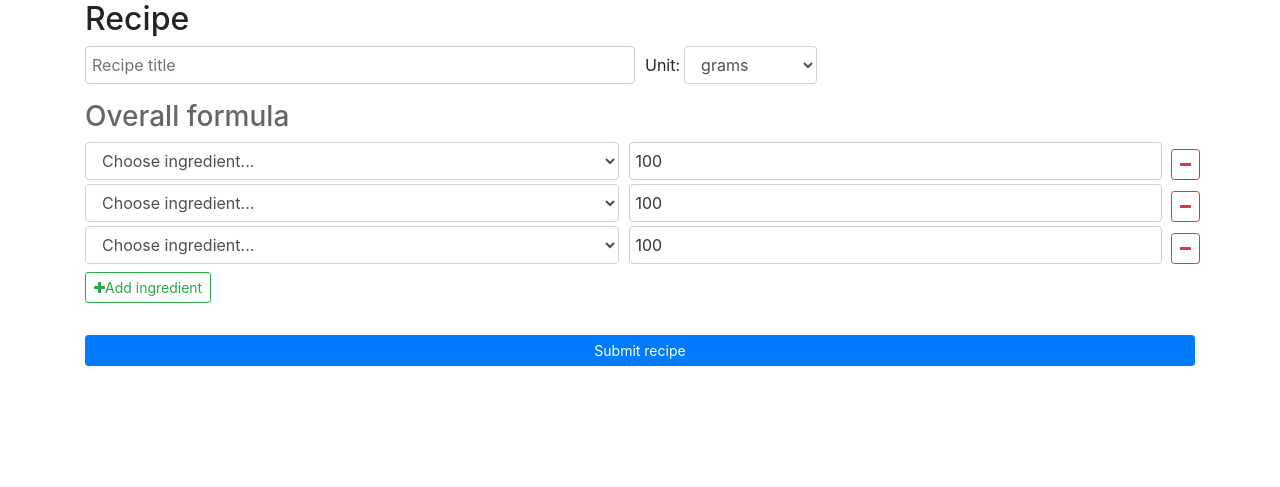
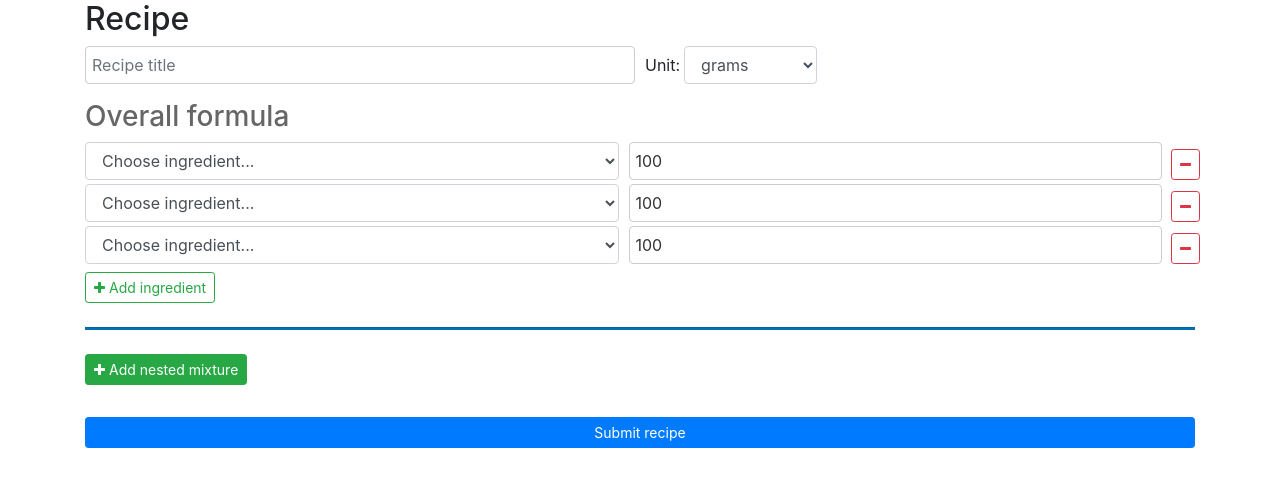
Before and after one commit to kodemartin/breadhacks, a Django app: page /recipes/new/ in a window 1280 px wide. Shown: the top 487 px of the page. Run offline with Django 3.2, Linux system fonts and the light colour scheme; data that the repository does not hold is empty; parts of the project's set-up code (start-up, migrations or seed data) failed here and were passed over; some libraries are stand-ins or nearby versions.

Commit message:
Revise templates
* Wrap the whole form in `/recipes/mixture/new` into a dedicated div
* Allow nesting mixtures through AJAX requests to `recipes/mixture/new`
* Write /static/recipes/js/add_nested_mixture.js
* Add some first css rules for `new-recipe`.

```diff
--- /dev/null
+++ b/recipes/static/recipes/css/style.css
@@ -0,0 +1,4 @@
+hr {
+    background-color: #0470B2;
+    height: 2px;
+}
--- /dev/null
+++ b/recipes/static/recipes/js/add_nested_mixture.js
@@ -0,0 +1,33 @@
+function addNestedMixture(btn) {
+    /**
+     * Issud an AJAX request to /recipes/mixture/new
+     * to fetch the html of the respective form, and
+     * then add it before the `btn`.
+     *
+     * @param Element btn The button that triggers the action
+     * @returns Boolean
+     */
+    const nestedCount = $('.nested-mixture-template').length;
+    $.get('/recipes/mixture/new', {'prefix': 'nested_' + nestedCount},
+          function (response) {
+              let form = $(response).find('.nested-mixture-template');
+              btn.parents('.row').before(form);
+              form.find('input').first().attr("placeholder", "Nested mixture title");
+              form.find('[id*=unit]').parent().remove();
+              form.after('<hr>');
+          });
+};
+
+$(document).on('click', '#add-mixture', function(e){
+    e.preventDefault();
+    addNestedMixture($(this));
+    return false;
+});
+
+/**
+ * Uncomment to bind any other 'unit' selects to the '#master-units' select
+ *
+ * $('#master-units').change(function() {
+ *     $("select").filter("[id!=master-units][id*=unit]").val($(this).val());
+ * });
+ */
--- a/recipes/templates/mixtures/new.html
+++ b/recipes/templates/mixtures/new.html
@@ -6,6 +6,7 @@
 <div class='container'>
 <form action="/recipes/mixture/new/" method="post">
     {% csrf_token %}
+    <div class='nested-mixture-template'>
         <div class='form-row'>
             <div class='col-3'>
                 {{form.title.errors}}
@@ -49,6 +50,7 @@
                 </div>
             </div>
         </div>
+    </div>
     <div class='row'>
         <div class='col'>
         <button type="submit" class="btn btn-primary btn-sm btn-block my-4">
--- a/recipes/templates/new.html
+++ b/recipes/templates/new.html
@@ -3,6 +3,8 @@
 {% load widget_tweaks %}
 
 {% block content %}
+<link rel="stylesheet" type="text/css" href="{% static 'recipes/css/style.css' %}">
+
 <div class='container'>
 <form action="/recipes/new/" method="post">
     {% csrf_token %}
@@ -20,7 +22,7 @@
             <label class='pr-1' for={{recipe.unit.id_for_label}}>
                 {{recipe.unit.label}}:
             </label>
-            {{recipe.unit|add_class:"form-control"}}
+            {{recipe.unit|add_class:"form-control"|attr:"id:master-units"}}
         </div>
     </div>
     <div class="mt-3">
@@ -48,9 +50,17 @@
         <div class='row'>
             <div class='col-2'>
             <button class="btn btn-outline-success btn-sm add-ingredient my-2">
-                <span class='fa fa-plus'></span>Add ingredient
+                <span class='fa fa-plus mr-1'></span>Add ingredient
             </button>
             </div>
+        </div>
+    </div>
+    <hr>
+    <div class='row'>
+        <div class='col'>
+            <button class="btn btn-success btn-sm my-2" id="add-mixture">
+                <span class='fa fa-plus mr-1'></span>Add nested mixture
+            </button>
         </div>
     </div>
     <div class='row'>
@@ -64,4 +74,5 @@
 </div>
 
 <script type='text/javascript' src="{% static 'mixtures/js/ingredients.js' %}"></script>
+<script type='text/javascript' src="{% static 'recipes/js/add_nested_mixture.js' %}"></script>
 {% endblock %}
```
Lines whose indentation alone changed are shown as unchanged.
